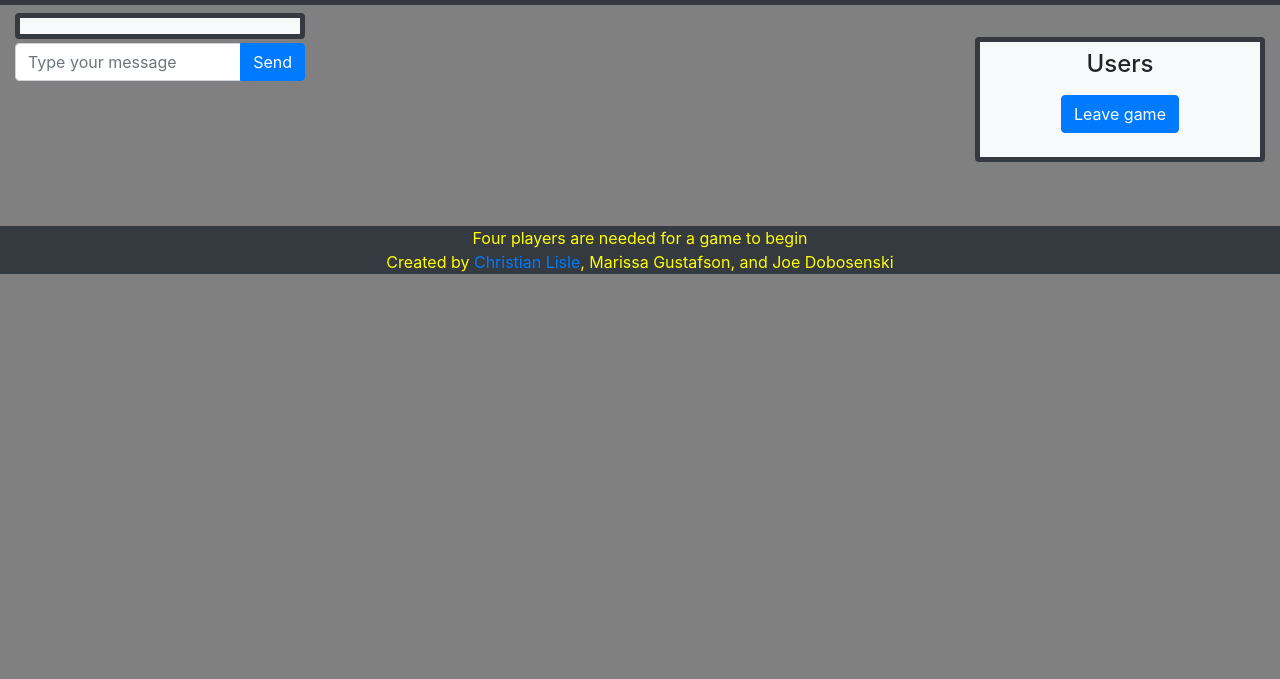
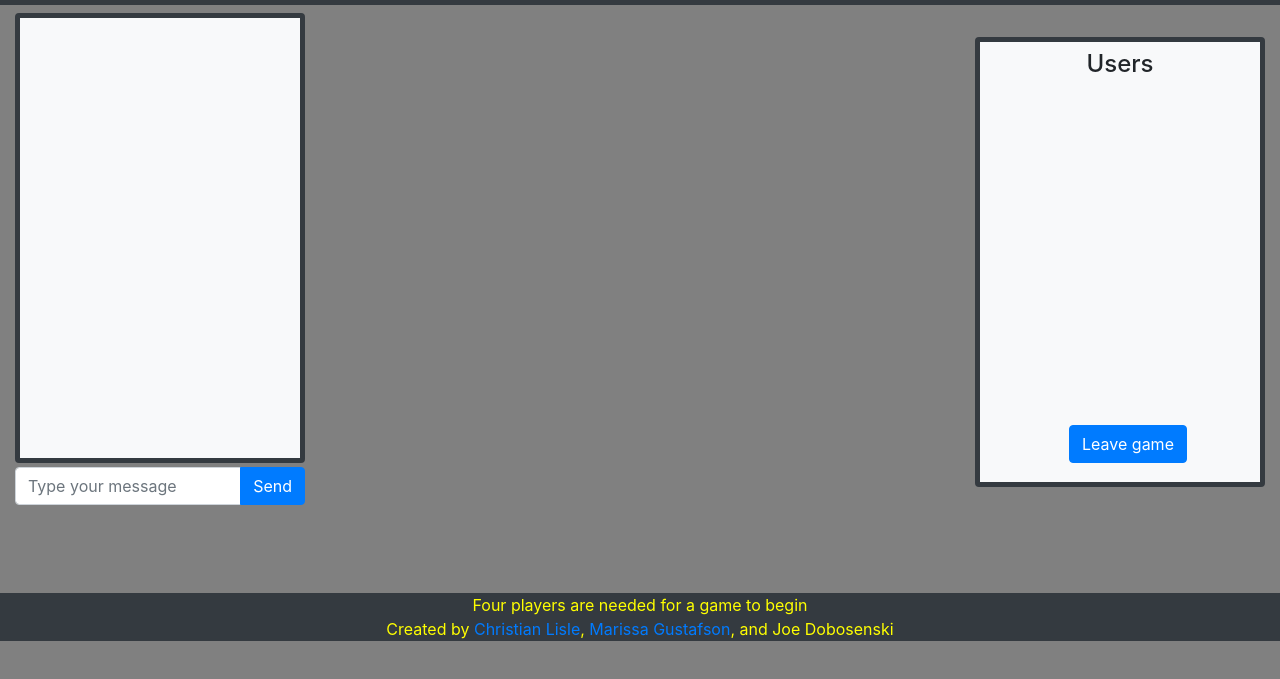
Before and after one commit to cal-overflow/cyrun, a website: page views/lobby.html in a window 1280 px wide. Shown: the part 53-732 px from the top of the page. Drawn offline with nearby package versions, Linux system fonts and the light colour scheme; no server answers.

Commit message:
WIP: made a few basic improvements to chatbox and user list styling

```diff
--- a/views/lobby.html
+++ b/views/lobby.html
@@ -19,7 +19,7 @@
     <div class="col-lg-3 mb-4">
       <div id="chat_container" class="mt-2" >
         <h5 id="gamelobby"></h5>
-        <div class="rounded border border-dark bg-light border-5 p-2" id="chat" style="overflow-y: scroll; max-height: 500px;"></div>
+        <div class="rounded border border-dark bg-light border-5 p-2" id="chat" style="overflow-y: scroll; height: 400px;"></div>
         <div class="input-group mt-1">
           <input type="text" placeholder="Type your message" id="chatbox" name="chat" class="form-control">
           <div class="input-group-append">
@@ -40,8 +40,8 @@
       <div id="users_lobby" class="bg-light mt-2 rounded p-2 border border-dark border-5">
         <h4>Users</h4>
         <ul id="users"></ul>
-        <form action="index.html" class="form-group">
-          <button type="submit" class="btn btn-primary">Leave game</button>
+        <form id="leave_game_form" action="index.html" class="form-group">
+          <button type="submit" class="btn btn-primary" id="leave_game">Leave game</button>
         </form>
       </div>
     </div>
@@ -74,7 +74,7 @@
 <p></p><br><br>
 <footer class="footer text-center bg-dark">
   <p style="color:#FFFF00"><span id="pregameMsg">Four players are needed for a game to begin<br /></span>
-  Created by <a href="http://christianlisle.com" target="_blank">Christian Lisle</a>, Marissa Gustafson, and Joe Dobosenski</p>
+  Created by <a href="http://christianlisle.com" target="_blank">Christian Lisle</a>, <a href="https://github.com/goofyspoon?tab=repositories" target="_blank">Marissa Gustafson</a>, and Joe Dobosenski</p>
 </footer>
 <script src="https://cdnjs.cloudflare.com/ajax/libs/qs/6.9.4/qs.min.js" integrity="sha512-BHtomM5XDcUy7tDNcrcX1Eh0RogdWiMdXl3wJcKB3PFekXb3l5aDzymaTher61u6vEZySnoC/SAj2Y/p918Y3w==" crossorigin="anonymous"></script>
 <script src="./socket.io/socket.io.js"></script>
--- a/views/styles.css
+++ b/views/styles.css
@@ -16,6 +16,29 @@ ul {
 }
 * {
   box-sizing: border-box;
+}
+
+/* chatbox and user list styling on lobby page*/
+#chat, #users_lobby {
+  min-height: 450px;
+  height: 450px;
+  position: relative;
+}
+
+#chat {
+  overflow-y: scroll;
+}
+
+#users_lobby  {
+  overflow: hidden;
+}
+
+#leave_game_form {
+  position: absolute;
+  margin-top: 100px;
+  width: 100%;
+  bottom: 3px;
+  text-align: center;
 }
 
 #wrapper {
```
